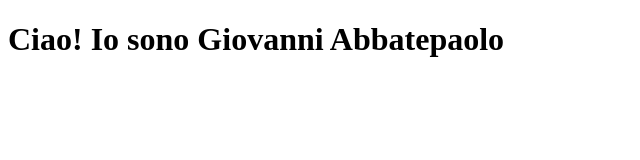
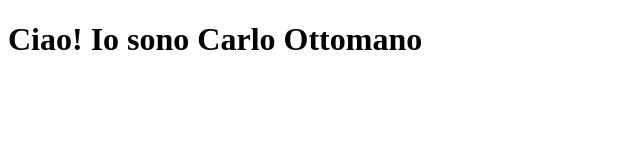
Before and after one commit to carlo-rem-1/il-mio-secondo-sito, a plain HTML site: page index.html in a window 1280 px wide. Shown: the whole page, without its empty margins (0-640 px from the left). Drawn offline with Linux system fonts and the light colour scheme.

Commit message:
Update index.html

```diff
--- a/index.html
+++ b/index.html
@@ -6,6 +6,6 @@
     <title>Document</title>
   </head>
   <body>
-    <h1>Ciao! Io sono Giovanni Abbatepaolo</h1>
+    <h1>Ciao! Io sono Carlo Ottomano</h1>
   </body>
 </html>
```
